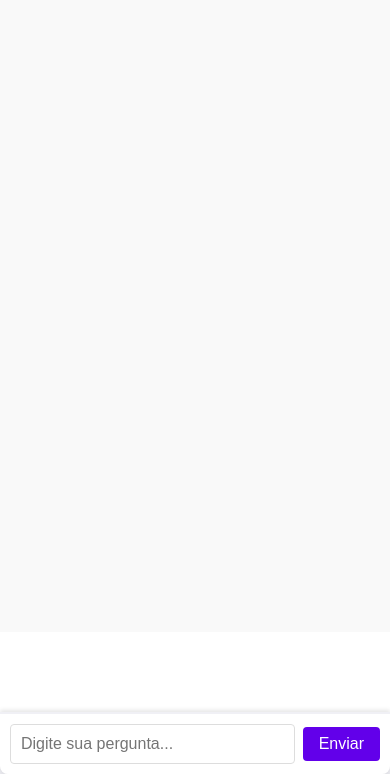
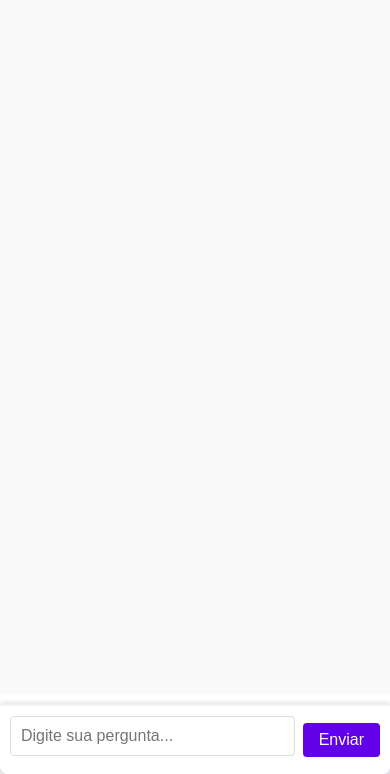
Before and after one commit to r4ulu/IA_chat_suporte, a plain HTML site: page index.html in a window 390 px wide. Shown: the part 70-844 px from the top of the page. Drawn offline with Linux system fonts and the light colour scheme.

Commit message:
Add files via upload

```diff
--- a/style.css
+++ b/style.css
@@ -9,7 +9,7 @@ body {
     background-color: #f0f0f5;
     display: flex;
     justify-content: center;
-    align-items: flex-start;  /* Coloca o conteúdo no topo */
+    align-items: flex-start;
     height: 100vh;
     overflow: hidden;  /* Evita rolagem adicional */
     margin: 0;
@@ -56,6 +56,8 @@ body {
     display: flex;
     flex-direction: column;
     gap: 10px;
+    margin-bottom: 80px;  /* Deixa espaço para o footer */
+    overflow-wrap: break-word;
 }
 
 .chat-footer {
@@ -66,12 +68,12 @@ body {
     border-radius: 0 0 8px 8px;
     border-top: 2px solid #f0f0f5;
     gap: 8px;
-    position: sticky;
+    position: fixed;  /* Fixa o footer na parte inferior */
     bottom: 0;
-    left: 0;
     width: 100%;
     background: white;
     box-shadow: 0px -2px 4px rgba(0, 0, 0, 0.1);
+    z-index: 100;
 }
 
 #user-input {
@@ -162,17 +164,17 @@ body {
     }
 
     .chat-box {
-        padding: 10px; /* Menos padding para usar mais espaço na tela */
-        margin-bottom: 80px;  /* Espaço para o campo de input, para não cobrir o teclado */
+        margin-bottom: 80px;  /* Deixa espaço suficiente para o footer */
     }
 
     .chat-footer {
-        padding: 10px; /* Mais padding no footer para garantir a usabilidade */
+        padding: 10px;
     }
 
     #user-input {
         font-size: 16px;  /* Tamanho do texto do input no celular */
         padding: 10px;  /* Maior área clicável */
+        margin-bottom: 8px;  /* Evita sobrepor o campo */
     }
 
     #send-button {
```
